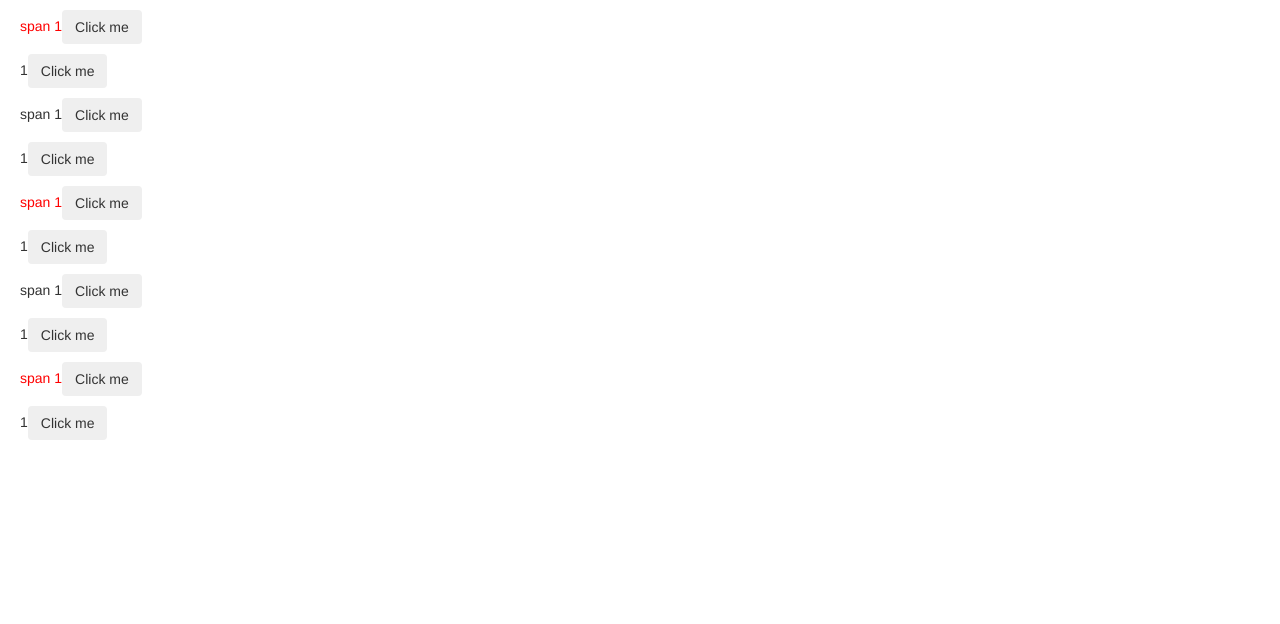
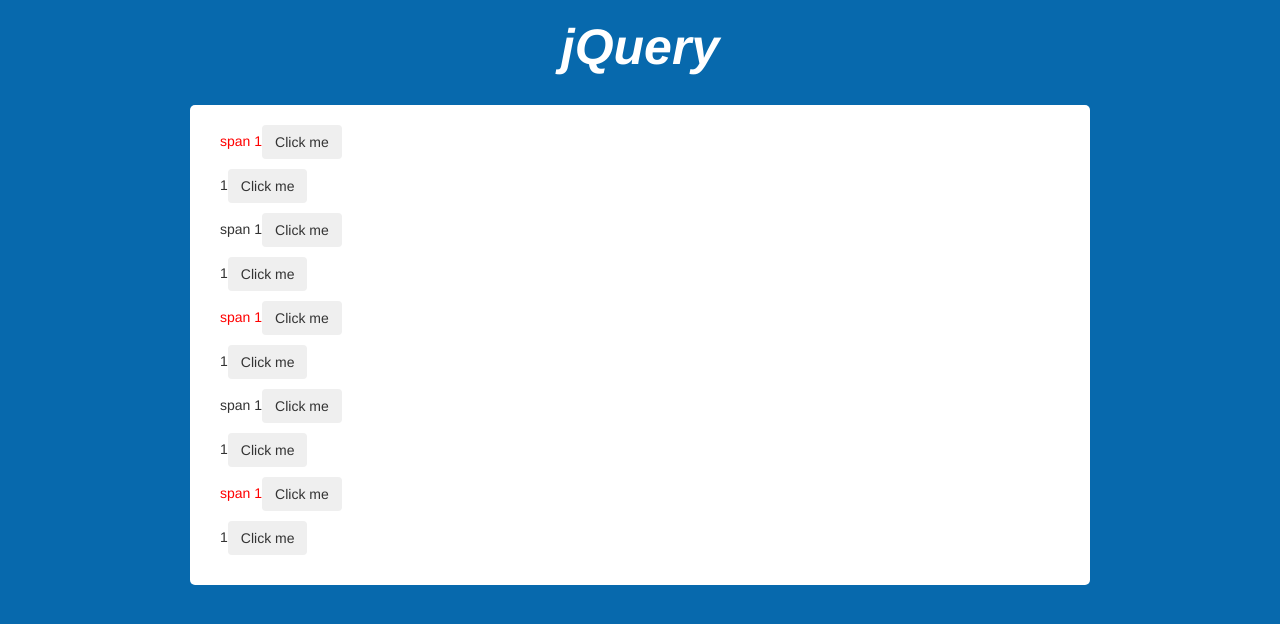
Before and after one commit to MatWidOZS/10-2-jQuery, a website: page index.html in a window 1280 px wide. Drawn offline with nearby package versions, Linux system fonts and the light colour scheme.

Commit message:
Add event handler for buttons

```diff
--- a/index.html
+++ b/index.html
@@ -8,7 +8,8 @@
         <script src="https://ajax.googleapis.com/ajax/libs/jquery/3.2.1/jquery.min.js"></script>
     </head>
     <body>
-		<div>
+    	<h1>jQuery</h1>
+		<div class="container">
 			<div>
 				<p><span>span 1</span></p>
 			</div>
--- a/js/script.js
+++ b/js/script.js
@@ -14,11 +14,9 @@
 //Pick every second span
 $(function() {
 	$('span:even').css('color', 'red');
-});
 
-//Add buttons to each parahraph
-$(function() {
 
+	//Add buttons to each parahraph
 	var paragraphs = $('p');
 	paragraphs.each(function(index, element) {
 
@@ -26,4 +24,9 @@
 		$(element).append(button);
 
 	});
+
+	//Add event handler
+	$('button').click(function() {
+		alert($(this).attr('data-tmp'));
+	});
 });
--- a/sass/style.scss
+++ b/sass/style.scss
@@ -1,9 +1,26 @@
 * {box-sizing: border-box;}
+
+body {
+	background: #0769AD;
+}
 
 div {
 	margin-left: 10px;
 }
 
-div:first-of-type {
-	margin-top: 10px;
+h1 {
+	text-align: center;
+	color: #fff;
+	font-style: italic;
+	font-size: 50px;
+	font-weight: bold;
 }
+
+.container {
+	margin: 0 auto;
+	max-width: 900px;
+	margin-top: 30px;
+	background: #fff;
+	border-radius: 5px;
+	padding: 20px;
+}
```
Also changed, not shown: css/style.css, 1 other file.
